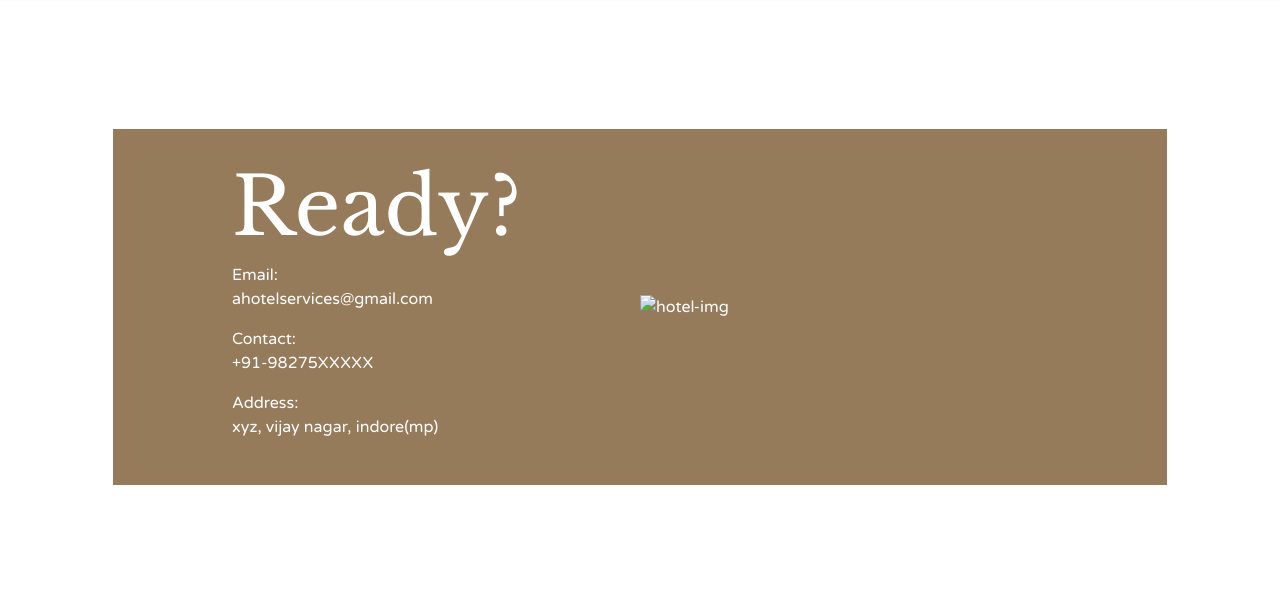
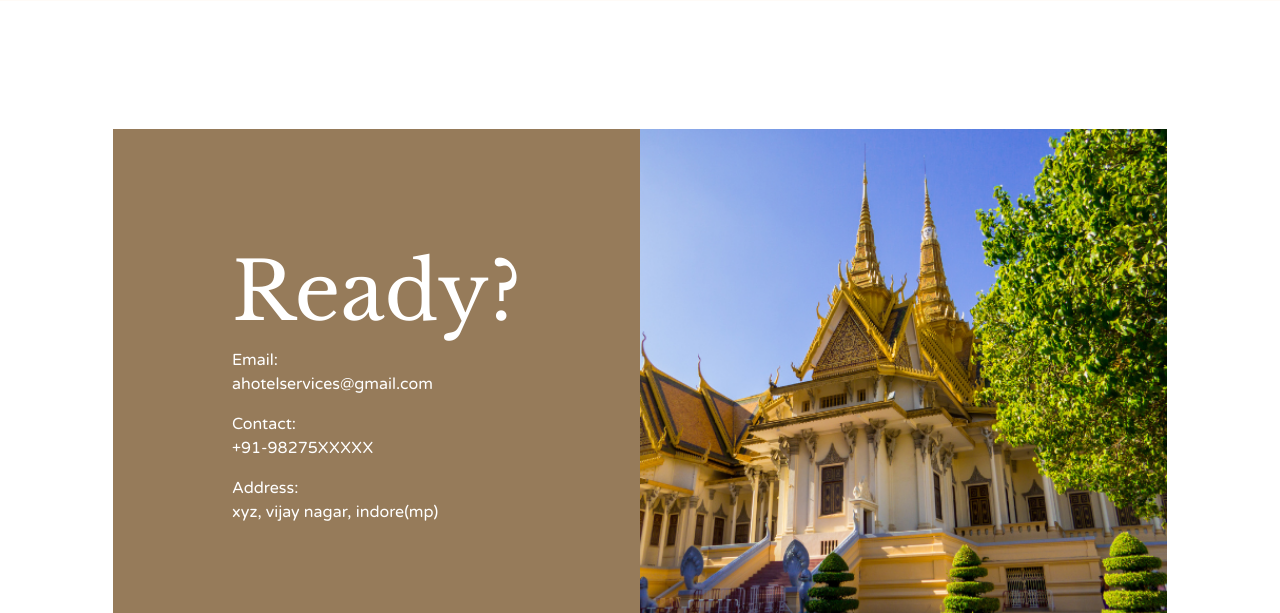
Before and after one commit to priyanshi1282/Hotel-Website, a plain HTML site: page index.html in a window 1280 px wide. Shown: the part 1980-2593 px from the top of the page. Drawn offline with nearby package versions, Linux system fonts and the light colour scheme; the site is published under a folder, as on GitHub Pages, so addresses that start at the root find nothing.

Commit message:
Update index.html

```diff
--- a/index.html
+++ b/index.html
@@ -109,7 +109,7 @@
                 </div>
             </div>
             <div class="contact-column col-lg-6">
-                <img src="/images/ready-bg.png" alt="hotel-img">
+                <img src="images/ready-bg.png" alt="hotel-img">
             </div>
         </div>
         </div>
```
